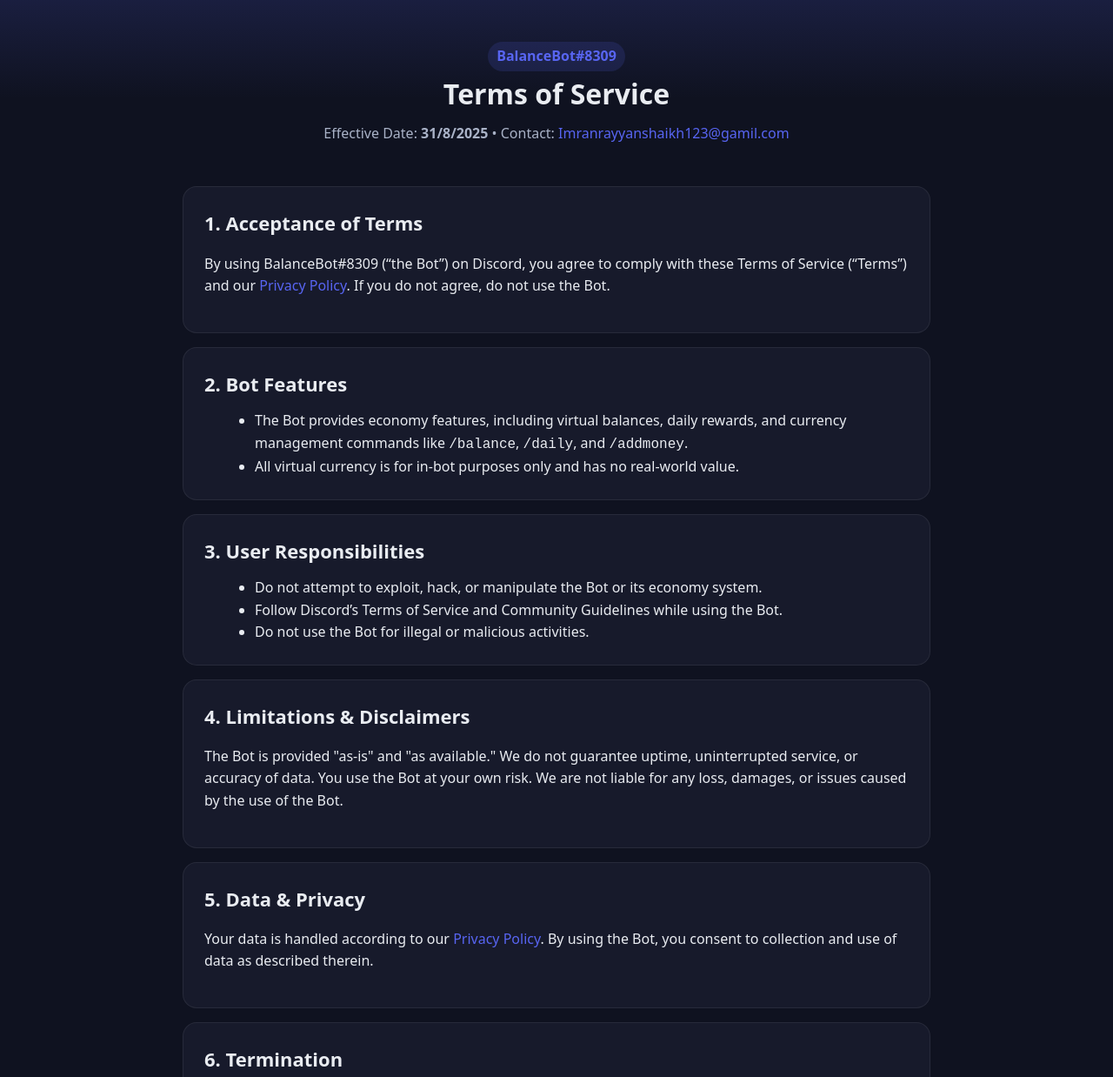
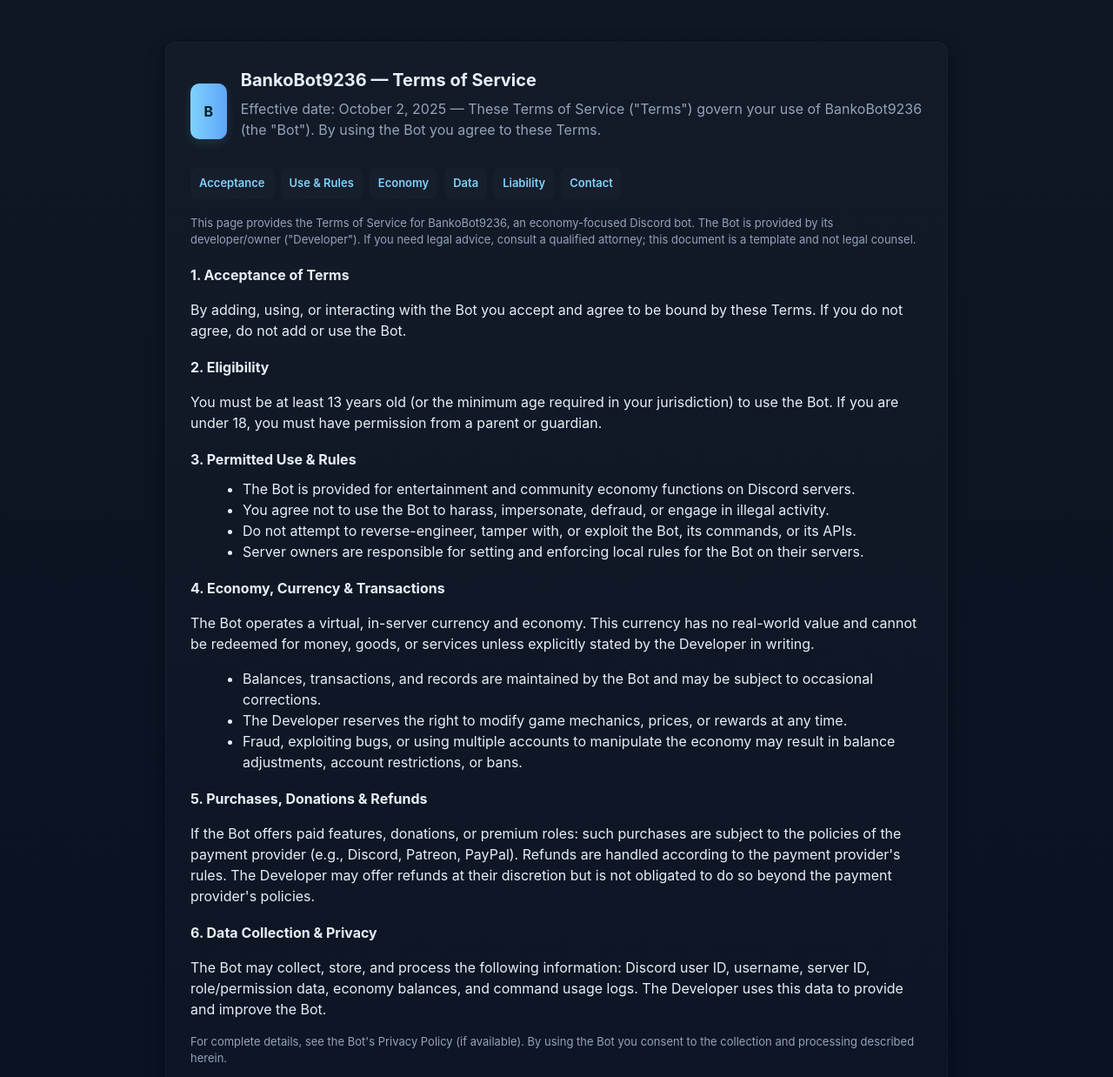
Before and after one commit to BalanceBotDiscord/TermsOfService, a plain HTML site: page index.html in a window 1280 px wide. Shown: the top 1238 px of the page at 87% size. Drawn offline with Linux system fonts and the light colour scheme.

Commit message:
Update index.html

```diff
--- a/index.html
+++ b/index.html
@@ -1,84 +1,131 @@
 <!DOCTYPE html>
 <html lang="en">
 <head>
-  <meta charset="utf-8" />
-  <meta name="viewport" content="width=device-width, initial-scale=1" />
-  <title>Terms of Service — BalanceBot#8309</title>
+  <meta charset="utf-8">
+  <meta name="viewport" content="width=device-width,initial-scale=1">
+  <title>BankoBot9236 — Terms of Service</title>
   <style>
-    :root { --bg:#0f1220; --card:#171a2b; --text:#e9ecf1; --muted:#a9b2c7; --accent:#5865f2; }
-    * { box-sizing: border-box; }
-    body { margin:0; font:16px/1.6 system-ui, -apple-system, Segoe UI, Roboto, "Helvetica Neue", Arial, "Noto Sans", "Apple Color Emoji","Segoe UI Emoji"; background:var(--bg); color:var(--text); }
-    header { padding:48px 20px 24px; text-align:center; background:linear-gradient(180deg, rgba(88,101,242,.15), transparent 60%); }
-    header h1 { margin:0 0 8px; font-size:32px; }
-    header p { margin:0; color:var(--muted); }
-    main { max-width:900px; margin:0 auto; padding:24px 20px 64px; }
-    .card { background:var(--card); border:1px solid rgba(255,255,255,.07); border-radius:16px; padding:24px; margin-bottom:16px; }
-    h2 { margin:0 0 12px; font-size:22px; }
-    ul { margin:8px 0 0 18px; }
-    a { color:var(--accent); text-decoration:none; }
-    a:hover { text-decoration:underline; }
-    footer { text-align:center; color:var(--muted); padding:24px; border-top:1px solid rgba(255,255,255,.07); }
-    .badge { display:inline-block; padding:4px 10px; border-radius:999px; background:rgba(88,101,242,.15); color:var(--accent); font-weight:600; }
+    :root{--bg:#0f1724;--card:#0b1220;--accent:#7dd3fc;--muted:#94a3b8;--text:#e6eef6}
+    *{box-sizing:border-box}
+    body{font-family:Inter,ui-sans-serif,system-ui,-apple-system,"Segoe UI",Roboto,"Helvetica Neue",Arial;line-height:1.5;margin:0;background:linear-gradient(180deg,var(--bg),#071022);color:var(--text);padding:24px}
+    .container{max-width:900px;margin:24px auto;background:linear-gradient(180deg,rgba(255,255,255,0.02),rgba(255,255,255,0.01));border:1px solid rgba(255,255,255,0.03);padding:28px;border-radius:12px;box-shadow:0 6px 18px rgba(2,6,23,0.6)}
+    header{display:flex;gap:16px;align-items:center}
+    .logo{width:64px;height:64px;border-radius:10px;background:linear-gradient(90deg,var(--accent),#60a5fa);display:flex;align-items:center;justify-content:center;font-weight:700;color:#022;box-shadow:0 4px 12px rgba(125,211,252,0.14)}
+    h1{margin:0;font-size:20px}
+    p.lead{color:var(--muted);margin:6px 0 18px}
+    nav{display:flex;gap:8px;flex-wrap:wrap;margin:14px 0}
+    nav a{background:rgba(255,255,255,0.02);padding:8px 10px;border-radius:8px;text-decoration:none;color:var(--accent);font-weight:600;font-size:13px}
+    section{margin-top:18px}
+    h2{font-size:16px;margin:10px 0}
+    .muted{color:var(--muted)}
+    ul{margin:8px 0 8px 20px}
+    .small{font-size:13px;color:var(--muted)}
+    footer{margin-top:26px;border-top:1px dashed rgba(255,255,255,0.03);padding-top:16px;display:flex;justify-content:space-between;align-items:center}
+    .btn{display:inline-block;background:var(--accent);color:#00243a;padding:8px 12px;border-radius:8px;text-decoration:none;font-weight:700}
+    @media (max-width:600px){.container{padding:18px}.logo{width:56px;height:56px}}
   </style>
 </head>
 <body>
-  <header>
-    <div class="badge">BalanceBot#8309</div>
-    <h1>Terms of Service</h1>
-    <p>Effective Date: <strong>31/8/2025</strong> • Contact: <a href="mailto:Imranrayyanshaikh123@gamil.com">Imranrayyanshaikh123@gamil.com</a></p>
-  </header>
+  <div class="container">
+    <header>
+      <div class="logo">B</div>
+      <div>
+        <h1>BankoBot9236 — Terms of Service</h1>
+        <p class="lead">Effective date: October 2, 2025 — These Terms of Service ("Terms") govern your use of BankoBot9236 (the "Bot"). By using the Bot you agree to these Terms.</p>
+      </div>
+    </header>
 
-  <main>
-    <section class="card">
-      <h2>1. Acceptance of Terms</h2>
-      <p>By using BalanceBot#8309 (“the Bot”) on Discord, you agree to comply with these Terms of Service (“Terms”) and our <a href="https://balancebotdiscord.github.io/PrivacyPolicy/">Privacy Policy</a>. If you do not agree, do not use the Bot.</p>
+    <nav>
+      <a href="#acceptance">Acceptance</a>
+      <a href="#use">Use & Rules</a>
+      <a href="#economy">Economy</a>
+      <a href="#data">Data</a>
+      <a href="#liability">Liability</a>
+      <a href="#contact">Contact</a>
+    </nav>
+
+    <section id="introduction">
+      <p class="small muted">This page provides the Terms of Service for BankoBot9236, an economy-focused Discord bot. The Bot is provided by its developer/owner ("Developer"). If you need legal advice, consult a qualified attorney; this document is a template and not legal counsel.</p>
     </section>
 
-    <section class="card">
-      <h2>2. Bot Features</h2>
+    <section id="acceptance">
+      <h2>1. Acceptance of Terms</h2>
+      <p>By adding, using, or interacting with the Bot you accept and agree to be bound by these Terms. If you do not agree, do not add or use the Bot.</p>
+    </section>
+
+    <section id="eligibility">
+      <h2>2. Eligibility</h2>
+      <p>You must be at least 13 years old (or the minimum age required in your jurisdiction) to use the Bot. If you are under 18, you must have permission from a parent or guardian.</p>
+    </section>
+
+    <section id="use">
+      <h2>3. Permitted Use & Rules</h2>
       <ul>
-        <li>The Bot provides economy features, including virtual balances, daily rewards, and currency management commands like <code>/balance</code>, <code>/daily</code>, and <code>/addmoney</code>.</li>
-        <li>All virtual currency is for in-bot purposes only and has no real-world value.</li>
+        <li>The Bot is provided for entertainment and community economy functions on Discord servers.</li>
+        <li>You agree not to use the Bot to harass, impersonate, defraud, or engage in illegal activity.</li>
+        <li>Do not attempt to reverse-engineer, tamper with, or exploit the Bot, its commands, or its APIs.</li>
+        <li>Server owners are responsible for setting and enforcing local rules for the Bot on their servers.</li>
       </ul>
     </section>
 
-    <section class="card">
-      <h2>3. User Responsibilities</h2>
+    <section id="economy">
+      <h2>4. Economy, Currency & Transactions</h2>
+      <p>The Bot operates a virtual, in-server currency and economy. This currency has no real-world value and cannot be redeemed for money, goods, or services unless explicitly stated by the Developer in writing.</p>
       <ul>
-        <li>Do not attempt to exploit, hack, or manipulate the Bot or its economy system.</li>
-        <li>Follow Discord’s Terms of Service and Community Guidelines while using the Bot.</li>
-        <li>Do not use the Bot for illegal or malicious activities.</li>
+        <li>Balances, transactions, and records are maintained by the Bot and may be subject to occasional corrections.</li>
+        <li>The Developer reserves the right to modify game mechanics, prices, or rewards at any time.</li>
+        <li>Fraud, exploiting bugs, or using multiple accounts to manipulate the economy may result in balance adjustments, account restrictions, or bans.</li>
       </ul>
     </section>
 
-    <section class="card">
-      <h2>4. Limitations & Disclaimers</h2>
-      <p>The Bot is provided "as-is" and "as available." We do not guarantee uptime, uninterrupted service, or accuracy of data. You use the Bot at your own risk. We are not liable for any loss, damages, or issues caused by the use of the Bot.</p>
+    <section id="refunds">
+      <h2>5. Purchases, Donations & Refunds</h2>
+      <p>If the Bot offers paid features, donations, or premium roles: such purchases are subject to the policies of the payment provider (e.g., Discord, Patreon, PayPal). Refunds are handled according to the payment provider's rules. The Developer may offer refunds at their discretion but is not obligated to do so beyond the payment provider's policies.</p>
     </section>
 
-    <section class="card">
-      <h2>5. Data & Privacy</h2>
-      <p>Your data is handled according to our <a href="https://balancebotdiscord.github.io/PrivacyPolicy/">Privacy Policy</a>. By using the Bot, you consent to collection and use of data as described therein.</p>
+    <section id="data">
+      <h2>6. Data Collection & Privacy</h2>
+      <p>The Bot may collect, store, and process the following information: Discord user ID, username, server ID, role/permission data, economy balances, and command usage logs. The Developer uses this data to provide and improve the Bot.</p>
+      <p class="small muted">For complete details, see the Bot's Privacy Policy (if available). By using the Bot you consent to the collection and processing described herein.</p>
     </section>
 
-    <section class="card">
-      <h2>6. Termination</h2>
-      <p>We reserve the right to restrict or remove access to the Bot for any user violating these Terms or abusing the Bot. Termination does not affect accrued rights or obligations.</p>
+    <section id="moderation">
+      <h2>7. Moderation & Enforcement</h2>
+      <p>The Developer and server owners may take actions (warnings, balance resets, temporary or permanent bans) to protect the integrity of the Bot and the community. Appeals should be sent to the contact information below.</p>
     </section>
 
-    <section class="card">
-      <h2>7. Modifications</h2>
-      <p>We may modify or update these Terms at any time. The “Effective Date” reflects the latest version. Continued use of the Bot indicates acceptance of any changes.</p>
+    <section id="liability">
+      <h2>8. Limitation of Liability</h2>
+      <p>To the fullest extent permitted by law, the Developer is not liable for any indirect, incidental, special, consequential, or punitive damages arising from your access to or use of the Bot. The Bot is provided "as is" without warranties of any kind.</p>
     </section>
 
-    <section class="card">
-      <h2>8. Contact</h2>
-      <p>For questions regarding these Terms, contact: <a href="mailto:Imranrayyanshaikh123@gamil.com">Imranrayyanshaikh123@gamil.com</a></p>
+    <section id="changes">
+      <h2>9. Changes to These Terms</h2>
+      <p>The Developer may update these Terms at any time. When changes are material, the Developer will make a reasonable effort to notify server owners or post an announcement. Continued use of the Bot after changes means you accept the new Terms.</p>
     </section>
-  </main>
 
-  <footer>
-    &copy; 2025 BalanceBot#8309 • Terms of Service
-  </footer>
+    <section id="termination">
+      <h2>10. Suspension & Termination</h2>
+      <p>The Developer may suspend or terminate access to the Bot (or certain features) for any user or server at any time and for any reason, including suspected abuse or violation of these Terms.</p>
+    </section>
+
+    <section id="contact">
+      <h2>11. Contact & Support</h2>
+      <p>If you need help, want to appeal a moderation decision, or report bugs, reach out to the Developer:</p>
+      <ul>
+        <li>Invite the Bot: <a href="https://discord.com/oauth2/authorize?client_id=1412425204604469300&permissions=8&integration_type=0&scope=bot+applications.commands" target="_blank">Invite BankoBot9236</a></li>
+        <li>Support / Server: <span class="muted">(replace with your support server invite)</span></li>
+        <li>Email: <a href="mailto:imranrayyanshaikh123@gmail.com">imranrayyanshaikh123@gmail.com</a></li>
+      </ul>
+      <p class="small muted">Tip: replace the placeholder support invite with your actual support server invite.</p>
+    </section>
+
+    <footer>
+      <div class="small muted">Last updated: October 2, 2025</div>
+      <div>
+        <a class="btn" href="https://discord.com/oauth2/authorize?client_id=1412425204604469300&permissions=8&integration_type=0&scope=bot+applications.commands" target="_blank">Invite BankoBot9236</a>
+      </div>
+    </footer>
+  </div>
 </body>
 </html>
```
